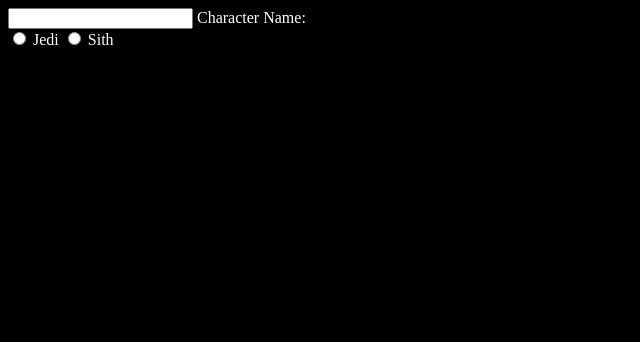
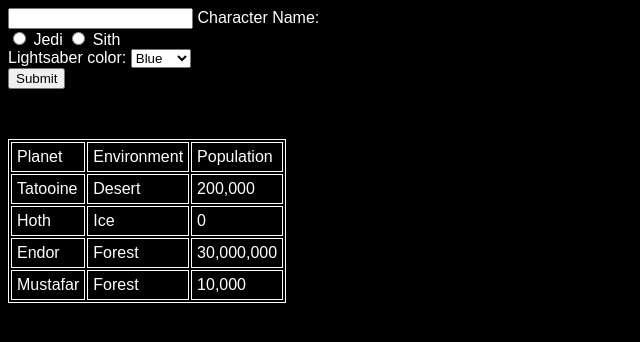
Before and after one commit to amyrtandrew/wb-assess-2, a website: page src/index.html in a window 1280 px wide. Shown: the whole page, without its empty margins (0-640 px from the left). Drawn offline with Linux system fonts and the light colour scheme.

Commit message:
HTML & CSS done

```diff
--- a/src/index.html
+++ b/src/index.html
@@ -1,12 +1,6 @@
 <!DOCTYPE html>
 <html lang="en">
   <head>
-    <style>
-    body {
-      background-color: black;
-      color: white;
-    }
-    </style>
     <meta charset="UTF-8" />
     <meta name="viewport" content="width=device-width, initial-scale=1.0" />
     <title>Unit 2 Assessment: HTML/CSS</title>
@@ -14,7 +8,6 @@
   </head>
 
   <body>
-
     <form>
       <input type="text" name="character-name" />
       <label>Character Name:</label>
@@ -25,6 +18,44 @@
       <input type="radio" name="sith">
       <label>Sith</label>
     </form>
-
+    <form>
+      <label>Lightsaber color:</label>
+      <select>
+        <option value="Blue">Blue</option>
+        <option value="Green">Green</option>
+        <option value="Red">Red</option>
+        <option value="Red">Red</option>
+      </select>
+    </form>
+    <form>
+      <input type="submit" name="submit">
+    </form>
+   <table class="planet-table">
+    <tr>
+      <td>Planet</td>
+      <td>Environment</td>
+      <td>Population</td>
+    </tr>
+    <tr>
+      <td>Tatooine</td>
+      <td>Desert</td>
+      <td>200,000</td>
+    </tr>
+    <tr>
+      <td>Hoth</td>
+      <td>Ice</td>
+      <td>0</td>
+    </tr>
+    <tr>
+      <td>Endor</td>
+      <td>Forest</td>
+      <td>30,000,000</td>
+    </tr>
+    <tr>
+      <td>Mustafar</td>
+      <td>Forest</td>
+      <td>10,000</td>
+    </tr>
+   </table>
   </body>
 </html>
--- a/src/styles.css
+++ b/src/styles.css
@@ -0,0 +1,18 @@
+
+body {
+  background-color: black;
+  color: white;
+  font-family: sans-serif;
+}
+.planet-table {
+  border-style: solid;
+  border-color: white;
+  border-width: 1px;
+  margin-top: 50px;
+}
+td {
+  border-style: solid;
+  border-color: white;
+  border-width: 1px;
+  padding: 5px;
+}
```
